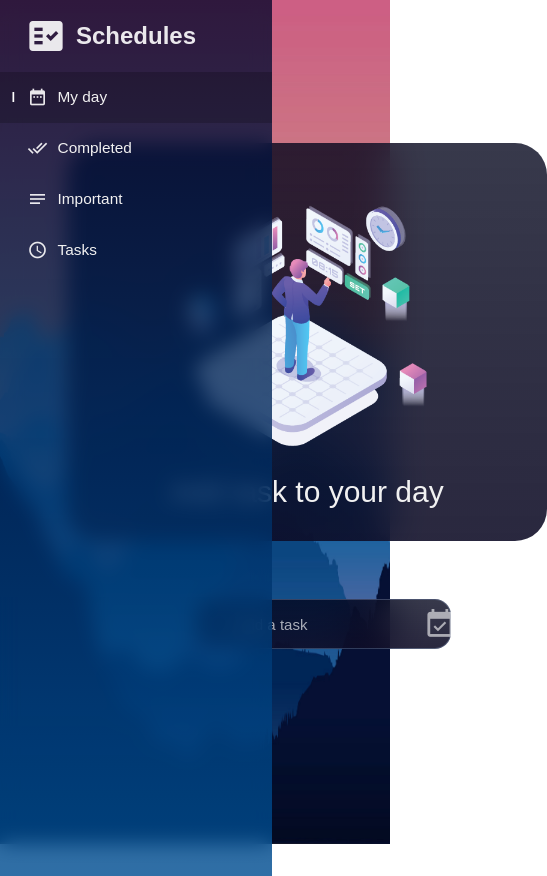
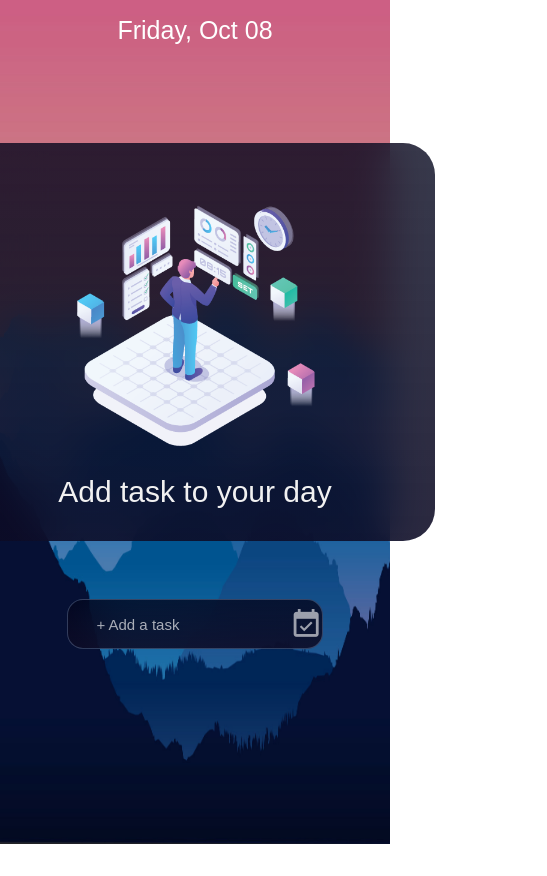
Before and after one commit to aseeralfaisal/schedules_web, a React (Create React App) app: page / in a window 390 px wide. Shown: the whole page, 547 px wide, since content can reach past the window. After the commit the page ends 844 px from the top, so only its background shows below. Built offline with nearby package versions, Linux system fonts and the light colour scheme; a web font is replaced by a local one.

Commit message:
responsive update

```diff
--- a/src/components/Sidebar.js
+++ b/src/components/Sidebar.js
@@ -1,14 +1,23 @@
 import { useLocation, useHistory } from 'react-router'
 import '../styles/sidebar.css'
 import * as React from 'react'
-
 
 const Sidebar = () => {
   const location = useLocation().pathname
   const history = useHistory()
 
+  const [height, setHeight] = React.useState('')
+  React.useEffect(() => {
+    setHeight(window.screen.height)
+  }, [height])
+
   return (
-    <div className='primary'>
+    <div className='primary' style={{ height: `${height}vh` }}>
+      <div className='elem-type'>
+        <span className='material-icons'>
+          menu
+        </span>
+      </div>
       <div className='app-title'>
         <span className='material-icons'>fact_check</span>
         <label>Schedules</label>
--- a/src/less/sidebar.less
+++ b/src/less/sidebar.less
@@ -5,9 +5,12 @@
   background: @grad-frost;
   backdrop-filter: blur(10px);
   position: absolute;
-  height: 100%;
+  // height: 100vh;
   width: 15rem;
   z-index: 2;
+  .elem-type {
+    display: none;
+  }
   .app-title {
     display: flex;
     align-items: center;
@@ -59,3 +62,17 @@
     }
   }
 }
+
+@media (max-width: 900px) {
+  .primary {
+    display: none;
+    backdrop-filter: none;
+    // .elem-type {
+    //   display: block;
+    //   .material-icons {
+    //     z-index: 2;
+    //     color: white;
+    //   }
+    // }
+  }
+}
--- a/src/less/styles.less
+++ b/src/less/styles.less
@@ -17,12 +17,23 @@
   }
   .date-view {
     position: absolute;
-    left: 31rem;
+    left: 33%;
     transform: translate(-50%, 0);
+    @media (max-width: 1340px) {
+      left: 60%;
+      transform: translate(-50%, 0);
+    }
     margin: 1rem 0;
+    @media (max-width: 900px) {
+      left: 50%;
+      transform: translate(-50%, 0);
+    }
     h1 {
       font-weight: 400;
       font-size: 28px;
+      @media (max-width: 900px) {
+        font-size: 25px;
+      }
     }
   }
 }
@@ -33,23 +44,23 @@
   width: 100%;
   margin-top: 21.5rem;
   margin-left: 28rem;
-  @media (max-width: 1486px){
+  @media (max-width: 1486px) {
     margin-left: 24rem;
   }
-  @media (max-width: 1340px){
+  @media (max-width: 1340px) {
     margin-top: 20.5rem;
     margin-left: 22rem;
   }
-  @media (max-width: 1224px){
+  @media (max-width: 1224px) {
     margin-left: 19rem;
   }
-  @media (max-width: 1112px){
+  @media (max-width: 1112px) {
     margin-left: 17rem;
   }
-  @media (max-width: 1052px){
+  @media (max-width: 1052px) {
     margin-left: 15rem;
   }
-  @media (max-width: 964px){
+  @media (max-width: 964px) {
     margin-left: 13rem;
   }
 }
@@ -60,6 +71,10 @@
   position: absolute;
   margin: 0 7rem;
   width: 30em;
+  @media (max-width: 700px) {
+    transform: scale(0.7);
+    left: 20%;
+  }
   &-middle {
     .flex-center-column;
     background: @backdrop;
@@ -95,8 +110,8 @@
     @media (max-width: 1200px) {
       margin-top: 6%;
     }
-    @media (max-width: 1048px) {
-      margin-left: 60%;
+    @media (max-width: 1050px) {
+      margin-left: 57%;
     }
     z-index: 2;
     &:hover {
@@ -139,7 +154,7 @@
   width: 71%;
   margin-left: 22rem;
   margin-top: 4.5rem;
-  // margin-bottom: 8%;
+  margin-bottom: 8%;
   @media (max-width: 1448px) {
     margin-left: 20rem;
   }
@@ -210,3 +225,26 @@
     }
   }
 }
+
+@media (max-width: 900px) {
+  .showcase {
+    left: 50%;
+    top: 17%;
+    transform: translate(-50%, 0);
+    position: absolute;
+    margin: 0;
+    width: 30em;
+  }
+  .textbox {
+    .flex-center();
+    position: absolute;
+    width: 100%;
+    margin-left: 0;
+    top: 36em;
+  }
+  .todo-list-parent {
+    width: 71%;
+    margin-left: 16%;
+    margin-top: 4.5rem;
+  }
+}
--- a/src/styles/sidebar.css
+++ b/src/styles/sidebar.css
@@ -12,9 +12,11 @@
 }
 .flex-center-column {
   display: flex;
-  justify-content: center;
+  flex-direction: column;
   align-items: center;
-  flex-direction: column;
+}
+.bordered {
+  border: 1.5px solid rgba(179, 210, 255, 0.25);
 }
 * {
   margin: 0;
@@ -28,9 +30,11 @@
   background: linear-gradient(#000428c5, #004e92d0);
   backdrop-filter: blur(10px);
   position: absolute;
-  height: 100%;
   width: 15rem;
   z-index: 2;
+}
+.primary .elem-type {
+  display: none;
 }
 .primary .app-title {
   display: flex;
@@ -81,3 +85,9 @@
   font-size: calc(40px / 2);
   color: rgba(255, 255, 255, 0.9);
 }
+@media (max-width: 900px) {
+  .primary {
+    display: none;
+    backdrop-filter: none;
+  }
+}
--- a/src/styles/styles.css
+++ b/src/styles/styles.css
@@ -42,13 +42,30 @@
 }
 .bg .date-view {
   position: absolute;
-  left: 31rem;
+  left: 33%;
   transform: translate(-50%, 0);
   margin: 1rem 0;
+}
+@media (max-width: 1340px) {
+  .bg .date-view {
+    left: 60%;
+    transform: translate(-50%, 0);
+  }
+}
+@media (max-width: 900px) {
+  .bg .date-view {
+    left: 50%;
+    transform: translate(-50%, 0);
+  }
 }
 .bg .date-view h1 {
   font-weight: 400;
   font-size: 28px;
+}
+@media (max-width: 900px) {
+  .bg .date-view h1 {
+    font-size: 25px;
+  }
 }
 .calendar {
   position: absolute;
@@ -99,6 +116,12 @@
   margin: 0 7rem;
   width: 30em;
 }
+@media (max-width: 700px) {
+  .showcase {
+    transform: scale(0.7);
+    left: 20%;
+  }
+}
 .showcase-middle {
   display: flex;
   flex-direction: column;
@@ -142,9 +165,9 @@
     margin-top: 6%;
   }
 }
-@media (max-width: 1048px) {
+@media (max-width: 1050px) {
   .textbox .material-icons {
-    margin-left: 60%;
+    margin-left: 57%;
   }
 }
 .textbox .material-icons:hover {
@@ -189,6 +212,7 @@
   width: 71%;
   margin-left: 22rem;
   margin-top: 4.5rem;
+  margin-bottom: 8%;
 }
 @media (max-width: 1448px) {
   .todo-list-parent {
@@ -256,3 +280,27 @@
 .todo-list-child .calendar-icon .material-icons::before {
   content: 'today';
 }
+@media (max-width: 900px) {
+  .showcase {
+    left: 50%;
+    top: 17%;
+    transform: translate(-50%, 0);
+    position: absolute;
+    margin: 0;
+    width: 30em;
+  }
+  .textbox {
+    display: flex;
+    justify-content: center;
+    align-items: center;
+    position: absolute;
+    width: 100%;
+    margin-left: 0;
+    top: 36em;
+  }
+  .todo-list-parent {
+    width: 71%;
+    margin-left: 16%;
+    margin-top: 4.5rem;
+  }
+}
```
